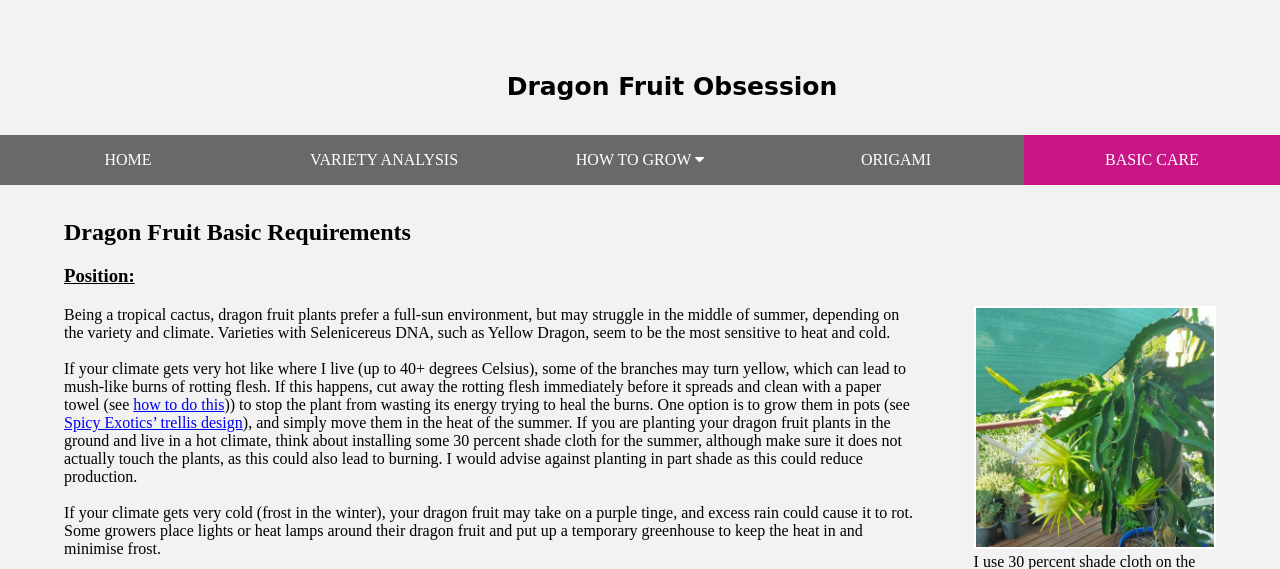
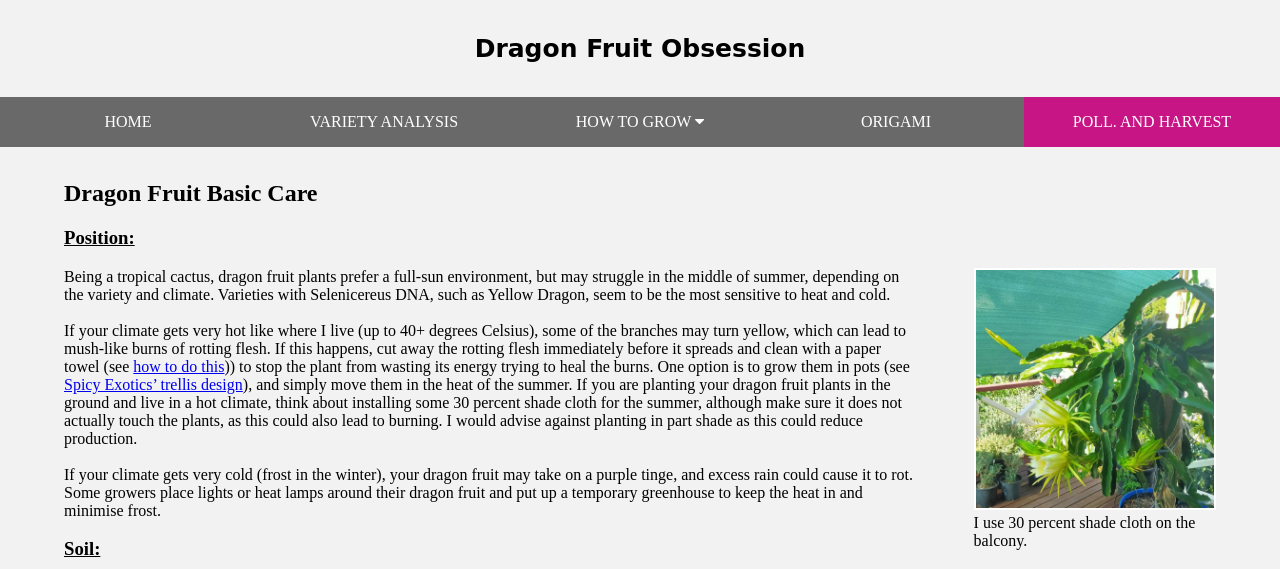
Before and after one commit to DragonFruitObsession/dragonfruitobsession.github.io, a PHP site: page /how-to-grow/basic-care/basic-care.html in a window 1280 px wide. Shown: the top 569 px of the page. Run offline with PHP 8.4, Linux system fonts and the light colour scheme; some web fonts are replaced.

Commit message:
Another fix

```diff
--- a/how-to-grow/basic-care/basic-care.css
+++ b/how-to-grow/basic-care/basic-care.css
@@ -23,7 +23,7 @@
 }
 
 
-h2 {
+.header {
   padding-left: 5%;
   padding-top: 3%;
 }
--- a/how-to-grow/basic-care/basic-care.html
+++ b/how-to-grow/basic-care/basic-care.html
@@ -23,11 +23,11 @@
         <a href="basic-care.html">Basic Care</a>
         <a href="../../how-to-grow/propagation/propagation.html">Propagation</a>
         <a href="../../how-to-grow/trellising/trellising.html">Trellising</a>
-        <a href="../../how-to-grow/pollination-and-harvest/pollination-and-harvest.html">Pollination and Harvest</a>
+        <a href="../../pollination-and-harvest/pollination-and-harvest.html">Pollination and Harvest</a>
       </div>
     </div>
     <a href="../../origami/origami.html" class="nav">ORIGAMI</a>
-    <a href="basic care.html" class="nav" id="active">BASIC CARE</a>
+    <a href="basic-care.html" class="nav" id="active">POLL. AND HARVEST</a>
   </nav>
 
 
@@ -36,7 +36,7 @@
 
 
 <body>
-  <h2>Dragon Fruit Basic Requirements</h2>
+  <h2 class="header">Dragon Fruit Basic Care</h2>
   <div class="container">
 
     <h3><u>Position:</u></h3>
```
